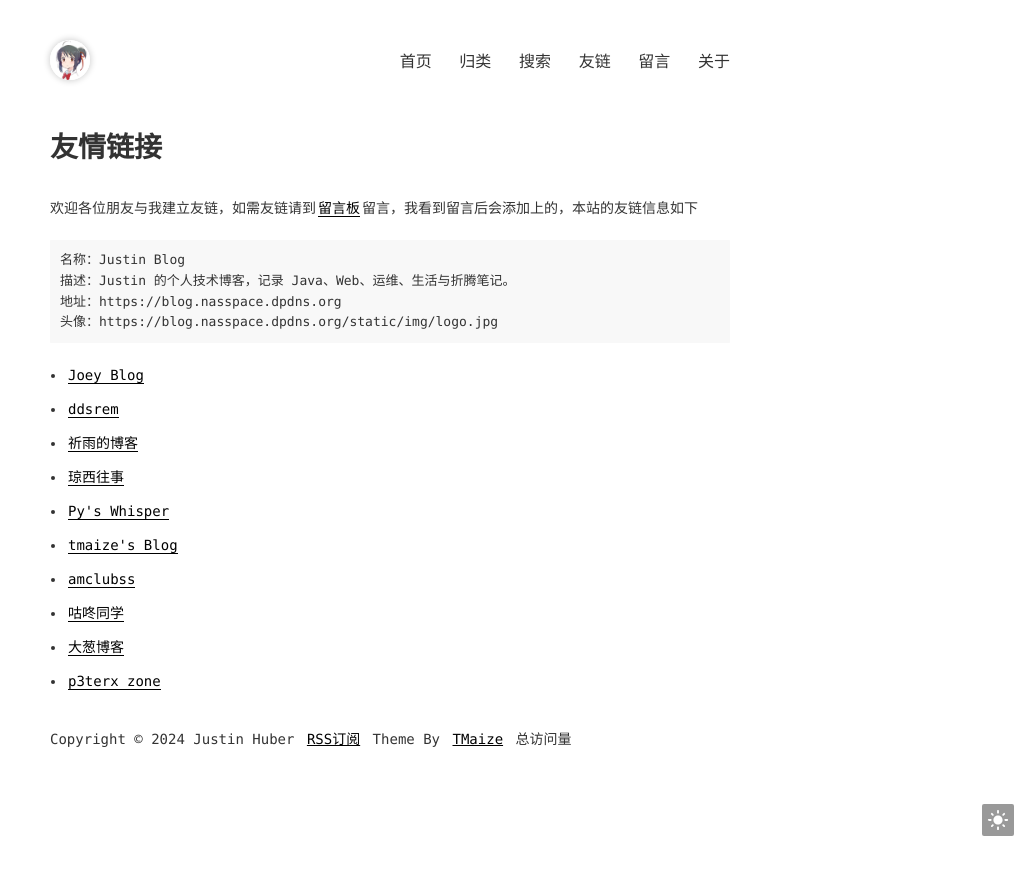
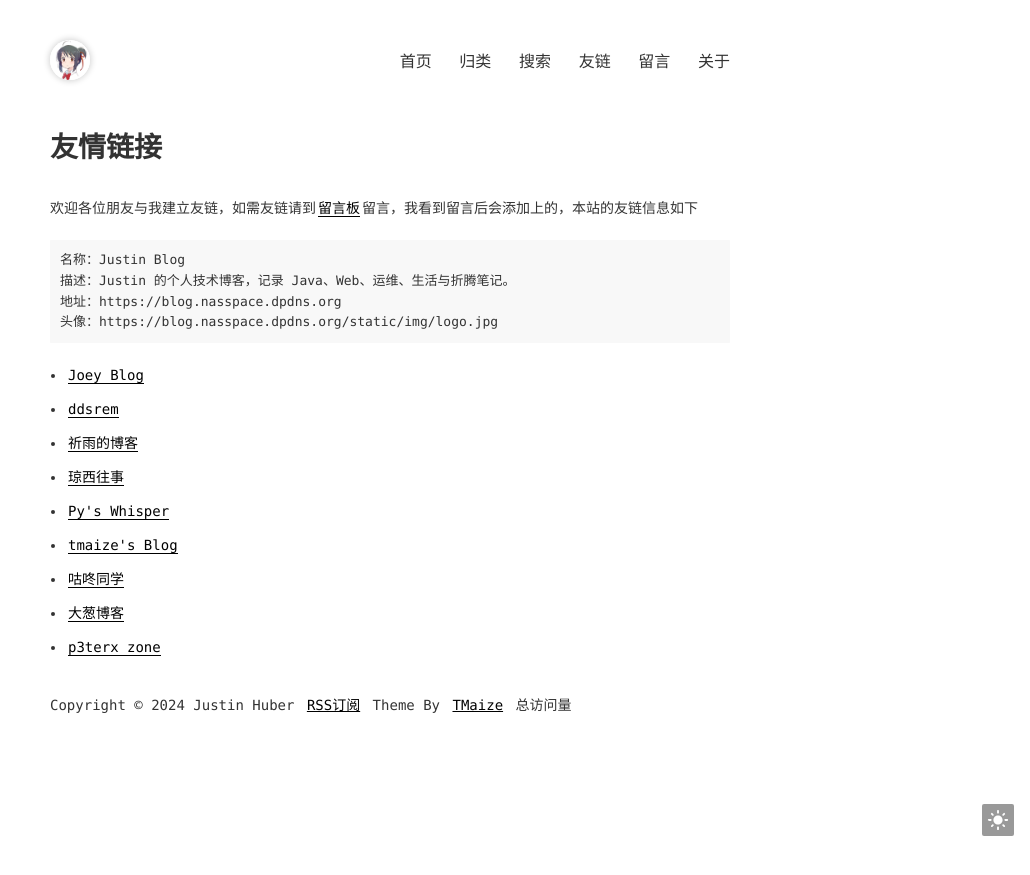
Before and after one commit to JustinHuber/justinhuber.github.io, a Jekyll site: the page built from pages/links.md, in a window 1280 px wide. Shown: the top 875 px of the page, without its empty margins (250-1280 px from the left). Built offline with Jekyll 4.4.1, drawn with Linux system fonts in a browser that asks for light colours; comment, search, counter and statistics services are not loaded.

Commit message:
chore: remove amclubss from blog links

```diff
--- a/_config.yml
+++ b/_config.yml
@@ -93,8 +93,6 @@ links:
     url: https://whisper.pyliubaolin.top
   - title: tmaize's Blog
     url: https://blog.tmaize.net/
-  - title: amclubss
-    url: https://firebase.amclubss.com/
   - title: 咕咚同学
     url: https://gudong.site
   - title: 大葱博客
```
